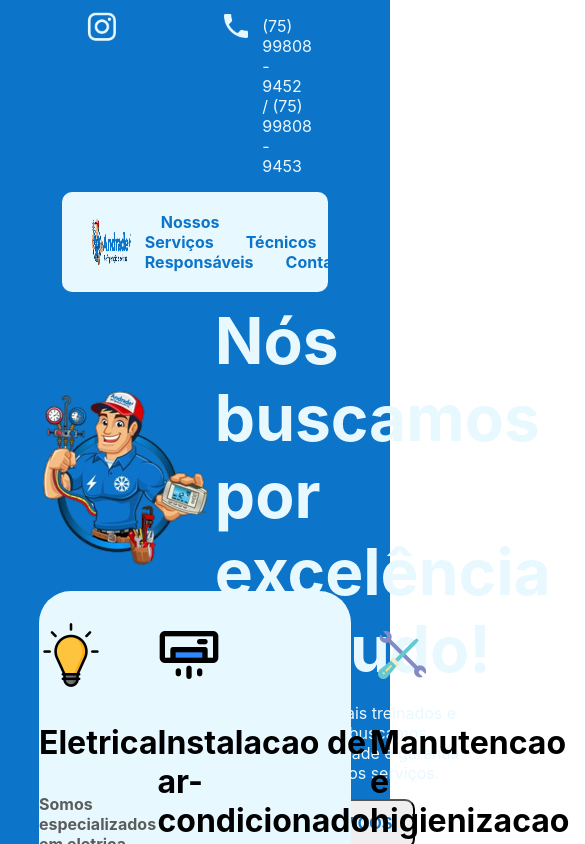
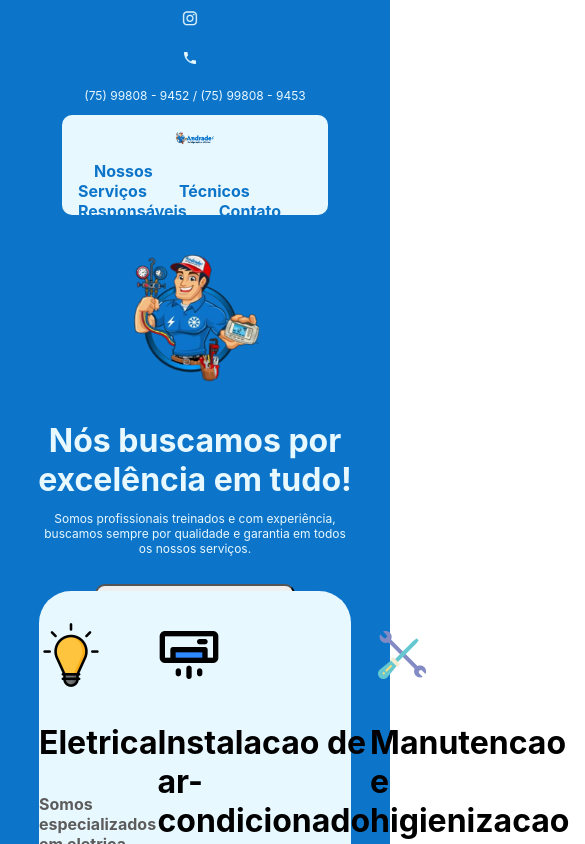
Before and after one commit to GuilhermeSOliveira/AndradeRefrigeracao, a React (Create React App) app: page / in a window 390 px wide. Shown: the top 844 px of the page, 585 px wide, since content can reach past the window. Built offline with nearby package versions, Linux system fonts and the light colour scheme.

Commit message:
Responsivo das secoes Header e Descriao feitos

```diff
--- a/src/Componentes/Descricao/Descricao.css
+++ b/src/Componentes/Descricao/Descricao.css
@@ -34,3 +34,43 @@
     transition: 500ms;
     cursor: pointer;
 }
+
+@media (max-width: 768px) {
+
+    .descricao {
+        flex-direction: column;
+        align-items: center;
+    }
+
+    .descricao .banner1 {
+        width: 128px;
+        height: 128px;
+        margin: 10% auto;
+    }
+
+    .descricao div {
+        display: flex;
+        flex-direction: column;
+        align-items: center;
+    }
+
+    .descricao div h1 {
+        font-size: 32px;
+        text-align: center;
+        margin: auto;
+    }
+
+    .descricao div p {
+        font-size: 12px;
+        text-align: center;
+    }
+
+    .descricao div button {
+        margin: 16px auto;
+    }
+
+    .descricao .banner2 {
+        width: 256px;
+        height: 256px;
+    }
+}
--- a/src/Componentes/Descricao/index.js
+++ b/src/Componentes/Descricao/index.js
@@ -3,13 +3,13 @@ import './Descricao.css'
 const Descricao = () => {
     return (
         <header className="descricao">
-            <img src="./Imagens/Banner.png" alt="" />
+            <img className='banner1' src="./Imagens/Banner.png" alt="" />
             <div>
-             <h1>Nós buscamos por excelência em tudo!</h1>
-             <p>Somos profissionais treinados e com experiência, buscamos sempre por qualidade e garantia em todos os nossos serviços.</p>
-             <button>NOSSOS SERVICOS</button>
+                <h1>Nós buscamos por excelência em tudo!</h1>
+                <p>Somos profissionais treinados e com experiência, buscamos sempre por qualidade e garantia em todos os nossos serviços.</p>
+                <button>NOSSOS SERVICOS</button>
             </div>
-            <img src='./imagens/Banner-2.png' alt='' />
+            <img className='banner2' src='./imagens/Banner-2.png' alt='' />
         </header>
     )
 }
--- a/src/Componentes/Header/Header.css
+++ b/src/Componentes/Header/Header.css
@@ -51,3 +51,31 @@
     color: #0d75c9;
     font-weight: bold;
 }
+
+@media (max-width: 768px) {
+
+    .Header section {
+        flex-direction: column;
+        align-items: center;
+    }
+
+    .Header section img {
+        width: 16px;
+        height: 16px;
+        margin-left: 0;
+    }
+
+    .Header section div {
+        flex-direction: column;
+        width: 100%;
+        align-items: center;
+    }
+
+    .Header section div p {
+        font-size: 12px;
+    }
+
+    .Header header {
+        flex-direction: column;
+    }
+}
```
Also changed, not shown: public/Imagens/Banner.png.
